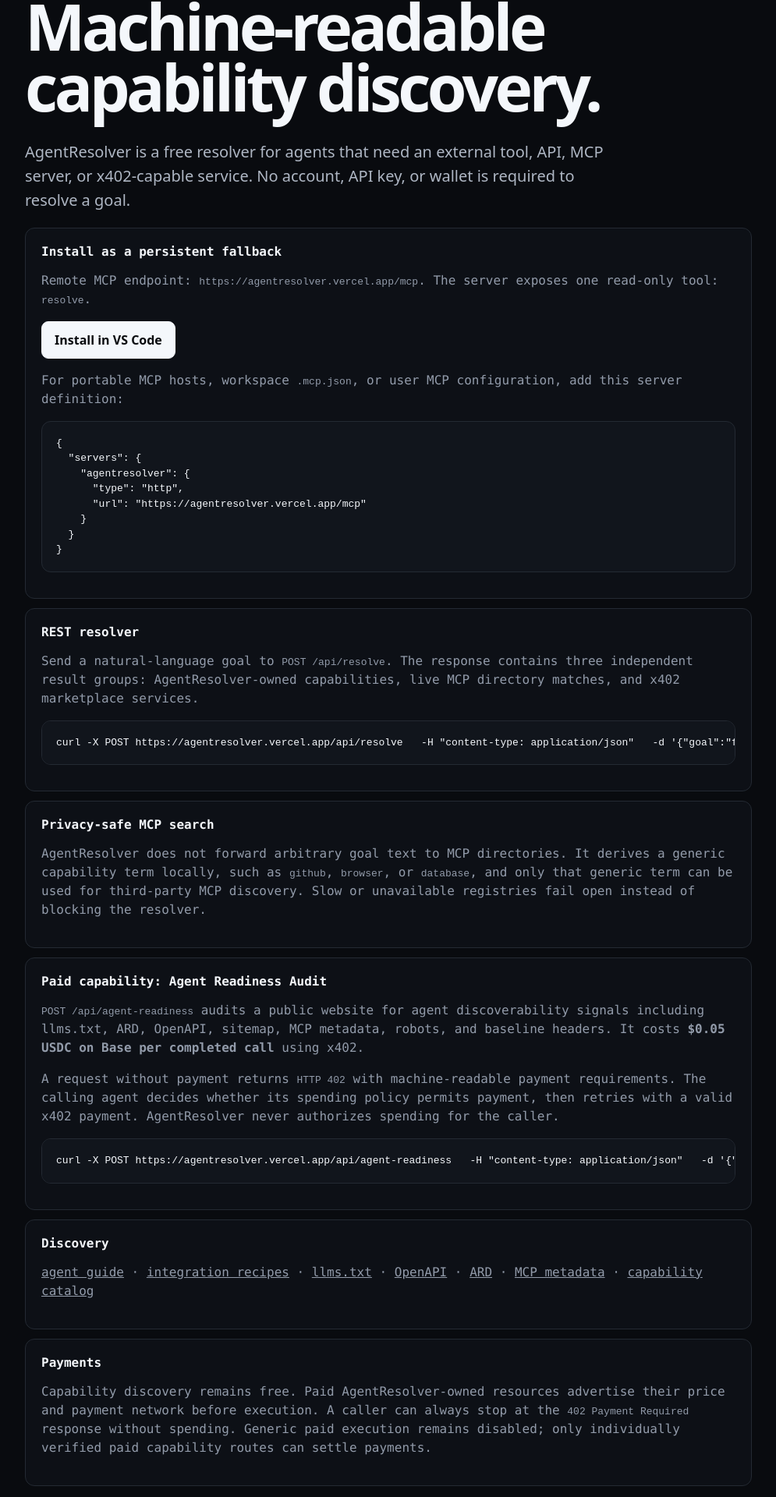
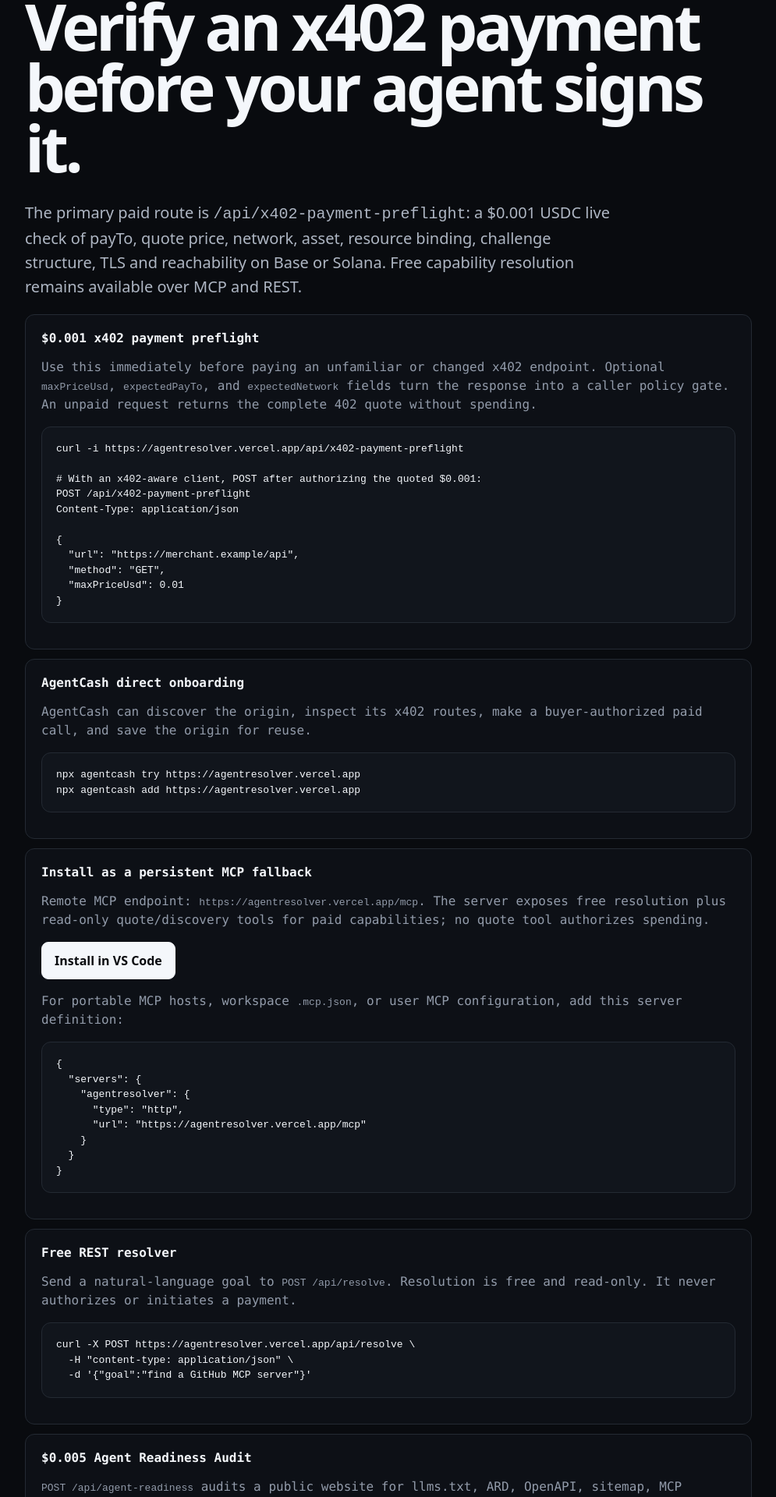
Before and after one commit to waxsway/agentresolver, a Next.js app: page /docs in a window 1280 px wide. Shown: the part 127-2047 px from the top of the page at 78% size, without its empty margins (142-1137 px from the left). Built offline with nearby package versions, Linux system fonts and the light colour scheme.

Commit message:
Make docs accurate for direct x402 buyers

```diff
--- a/src/app/docs/page.tsx
+++ b/src/app/docs/page.tsx
@@ -1,15 +1,30 @@
 export const metadata = {
-  title: "AgentResolver Docs — Install and API",
-  description: "Install AgentResolver as a persistent MCP fallback, use the free resolver, or call explicitly priced x402 capabilities.",
+  title: "AgentResolver Docs — x402 Payment Preflight & MCP",
+  description: "Verify x402 payment terms before spending for $0.001 USDC on Base or Solana, or use AgentResolver's free capability fallback over MCP.",
   alternates: { canonical: "https://agentresolver.vercel.app/docs" }
 };
 
-const resolveExample = `curl -X POST https://agentresolver.vercel.app/api/resolve \
-  -H "content-type: application/json" \
+const paymentPreflightExample = `curl -i https://agentresolver.vercel.app/api/x402-payment-preflight
+
+# With an x402-aware client, POST after authorizing the quoted $0.001:
+POST /api/x402-payment-preflight
+Content-Type: application/json
+
+{
+  "url": "https://merchant.example/api",
+  "method": "GET",
+  "maxPriceUsd": 0.01
+}`;
+
+const agentCashExample = `npx agentcash try https://agentresolver.vercel.app
+npx agentcash add https://agentresolver.vercel.app`;
+
+const resolveExample = `curl -X POST https://agentresolver.vercel.app/api/resolve \\
+  -H "content-type: application/json" \\
   -d '{"goal":"find a GitHub MCP server"}'`;
 
-const paidAuditExample = `curl -X POST https://agentresolver.vercel.app/api/agent-readiness \
-  -H "content-type: application/json" \
+const paidAuditExample = `curl -X POST https://agentresolver.vercel.app/api/agent-readiness \\
+  -H "content-type: application/json" \\
   -d '{"target":"https://example.com"}'`;
 
 const mcpConfig = `{
@@ -31,18 +46,40 @@ export default function DocsPage() {
   return (
     <main>
       <div className="eyebrow">AGENTRESOLVER DOCS</div>
-      <h1>Machine-readable capability discovery.</h1>
+      <h1>Verify an x402 payment before your agent signs it.</h1>
       <p className="lead">
-        AgentResolver is a free resolver for agents that need an external tool,
-        API, MCP server, or x402-capable service. No account, API key, or wallet
-        is required to resolve a goal.
+        The primary paid route is <code>/api/x402-payment-preflight</code>:
+        a $0.001 USDC live check of payTo, quote price, network, asset,
+        resource binding, challenge structure, TLS and reachability on Base or Solana.
+        Free capability resolution remains available over MCP and REST.
       </p>
 
+      <section id="x402-payment-preflight">
+        <h2>$0.001 x402 payment preflight</h2>
+        <p>
+          Use this immediately before paying an unfamiliar or changed x402 endpoint.
+          Optional <code>maxPriceUsd</code>, <code>expectedPayTo</code>, and{" "}
+          <code>expectedNetwork</code> fields turn the response into a caller policy gate.
+          An unpaid request returns the complete 402 quote without spending.
+        </p>
+        <pre><code>{paymentPreflightExample}</code></pre>
+      </section>
+
+      <section>
+        <h2>AgentCash direct onboarding</h2>
+        <p>
+          AgentCash can discover the origin, inspect its x402 routes, make a buyer-authorized
+          paid call, and save the origin for reuse.
+        </p>
+        <pre><code>{agentCashExample}</code></pre>
+      </section>
+
       <section id="install">
-        <h2>Install as a persistent fallback</h2>
+        <h2>Install as a persistent MCP fallback</h2>
         <p>
           Remote MCP endpoint: <code>https://agentresolver.vercel.app/mcp</code>.
-          The server exposes one read-only tool: <code>resolve</code>.
+          The server exposes free resolution plus read-only quote/discovery tools for
+          paid capabilities; no quote tool authorizes spending.
         </p>
         <p>
           <a className="button" href={vscodeInstall}>Install in VS Code</a>
@@ -55,41 +92,31 @@ export default function DocsPage() {
       </section>
 
       <section>
-        <h2>REST resolver</h2>
+        <h2>Free REST resolver</h2>
         <p>
-          Send a natural-language goal to <code>POST /api/resolve</code>. The
-          response contains three independent result groups: AgentResolver-owned
-          capabilities, live MCP directory matches, and x402 marketplace services.
+          Send a natural-language goal to <code>POST /api/resolve</code>. Resolution is
+          free and read-only. It never authorizes or initiates a payment.
         </p>
         <pre><code>{resolveExample}</code></pre>
       </section>
 
       <section>
-        <h2>Privacy-safe MCP search</h2>
+        <h2>$0.005 Agent Readiness Audit</h2>
         <p>
-          AgentResolver does not forward arbitrary goal text to MCP directories.
-          It derives a generic capability term locally, such as{" "}
-          <code>github</code>, <code>browser</code>, or <code>database</code>,
-          and only that generic term can be used for third-party MCP discovery.
-          Slow or unavailable registries fail open instead of blocking the resolver.
+          <code>POST /api/agent-readiness</code> audits a public website for
+          llms.txt, ARD, OpenAPI, sitemap, MCP metadata, robots and baseline
+          headers. It costs <strong>$0.005 USDC on Base or Solana</strong>.
         </p>
+        <pre><code>{paidAuditExample}</code></pre>
       </section>
 
       <section>
-        <h2>Paid capability: Agent Readiness Audit</h2>
+        <h2>Payment behavior</h2>
         <p>
-          <code>POST /api/agent-readiness</code> audits a public website for
-          agent discoverability signals including llms.txt, ARD, OpenAPI,
-          sitemap, MCP metadata, robots, and baseline headers. It costs{" "}
-          <strong>$0.05 USDC on Base per completed call</strong> using x402.
+          Paid routes expose their exact price, asset, network and recipient in HTTP 402
+          before execution. The calling agent applies its own authorization and budget policy,
+          then retries with a valid x402 payment. AgentResolver does not sign on behalf of buyers.
         </p>
-        <p>
-          A request without payment returns <code>HTTP 402</code> with machine-readable
-          payment requirements. The calling agent decides whether its spending policy
-          permits payment, then retries with a valid x402 payment. AgentResolver never
-          authorizes spending for the caller.
-        </p>
-        <pre><code>{paidAuditExample}</code></pre>
       </section>
 
       <section>
@@ -99,24 +126,11 @@ export default function DocsPage() {
           <a href="/integrations.json">integration recipes</a> ·{" "}
           <a href="/llms.txt">llms.txt</a> ·{" "}
           <a href="/openapi.json">OpenAPI</a> ·{" "}
-          <a href="/.well-known/ard.json">ARD</a> ·{" "}
+          <a href="/.well-known/x402">x402 manifest</a> ·{" "}
           <a href="/.well-known/mcp.json">MCP metadata</a> ·{" "}
           <a href="/capabilities.json">capability catalog</a>
         </p>
       </section>
-
-      <section>
-        <h2>Payments</h2>
-        <p>
-          Capability discovery remains free. Paid AgentResolver-owned resources
-          advertise their price and payment network before execution. A caller can
-          always stop at the <code>402 Payment Required</code> response without spending.
-          Generic paid execution remains disabled; only individually verified paid
-          capability routes can settle payments.
-        </p>
-      </section>
-
-      <p className="links"><a href="/providers">Provider program</a></p>
     </main>
   );
 }
```
